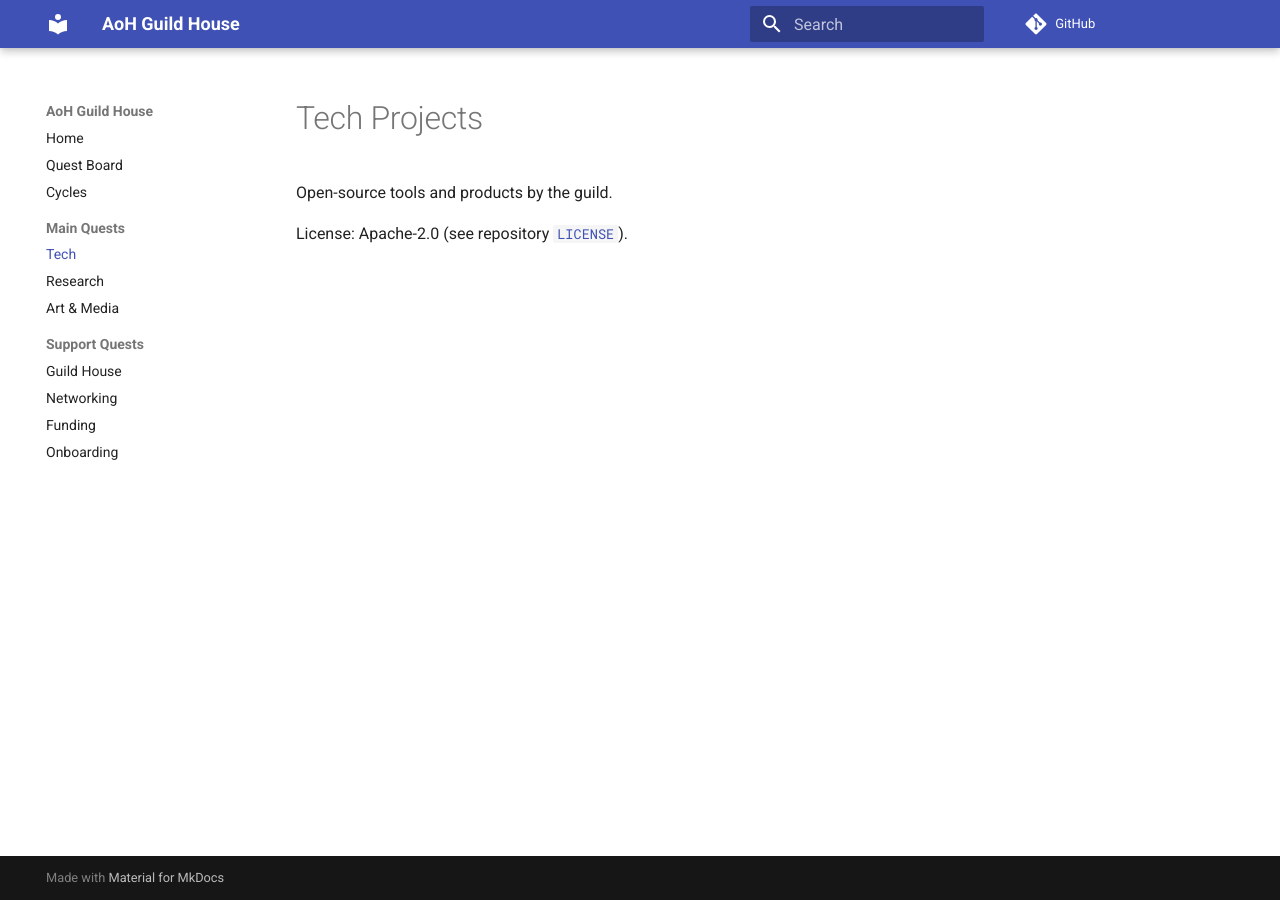
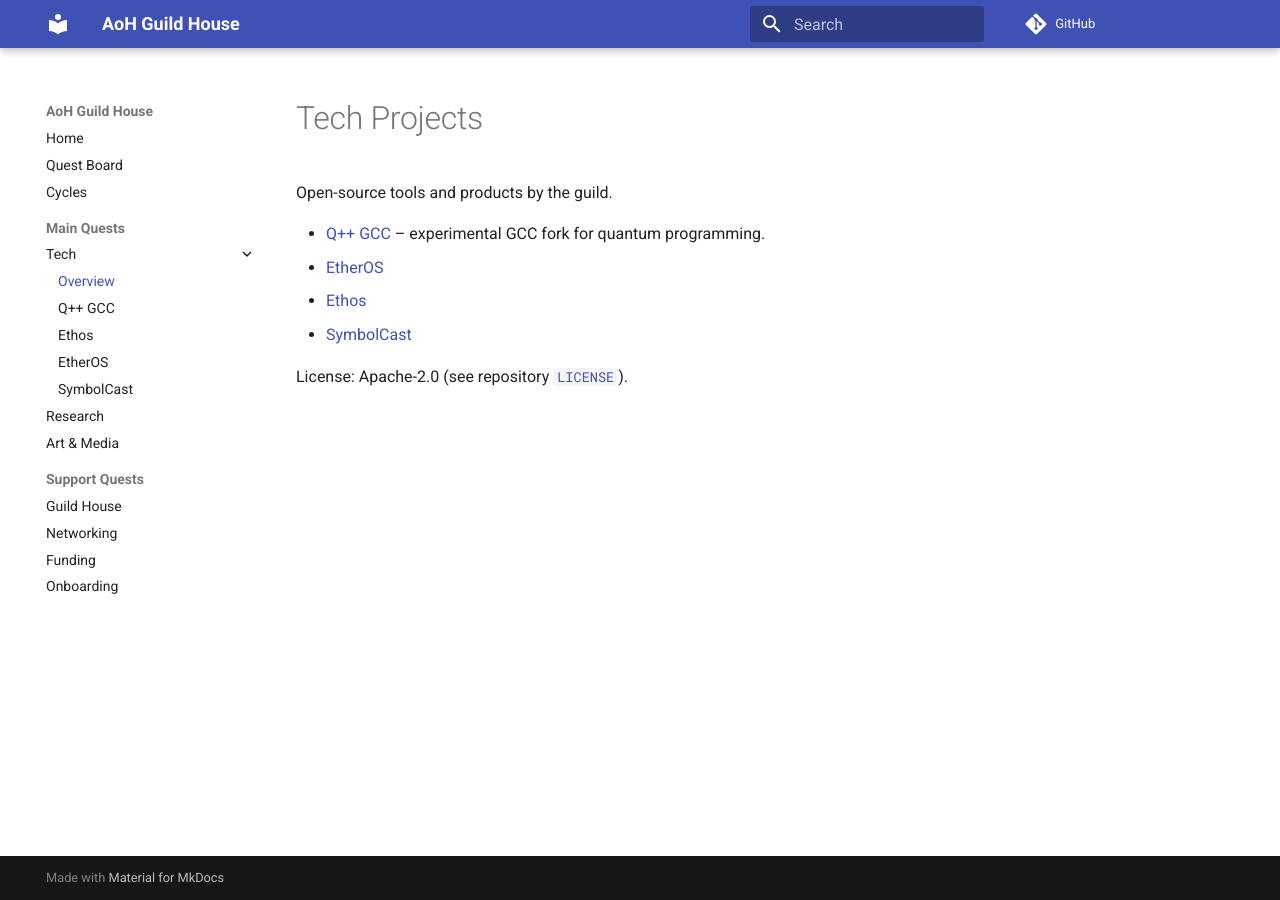
Before and after one commit to sefunmi4/aoh-guild, an MkDocs documentation site: the page built from docs/projects/README.md, in a window 1280 px wide. Built offline with MkDocs 1.6.1 and Material for MkDocs 9.7.7, drawn with Linux system fonts in a browser that asks for light colours; comment, search, counter and statistics services are not loaded.

Commit message:
docs: add qpp project to navigation

```diff
--- a/docs/projects/README.md
+++ b/docs/projects/README.md
@@ -2,4 +2,9 @@
 
 Open-source tools and products by the guild.
 
+- [Q++ GCC](qpp/README.md) – experimental GCC fork for quantum programming.
+- [EtherOS](etheros/README.md)
+- [Ethos](ethos/README.md)
+- [SymbolCast](symbolcast/README.md)
+
 License: Apache-2.0 (see repository [`LICENSE`](../LICENSE)).
--- a/mkdocs.yml
+++ b/mkdocs.yml
@@ -12,7 +12,12 @@ nav:
   - Quest Board: QUEST_BOARD.md
   - Cycles: CYCLES.md
   - Main Quests:
-      - Tech: projects/README.md
+      - Tech:
+          - Overview: projects/README.md
+          - Q++ GCC: projects/qpp/README.md
+          - Ethos: projects/ethos/README.md
+          - EtherOS: projects/etheros/README.md
+          - SymbolCast: projects/symbolcast/README.md
       - Research: research/README.md
       - Art & Media: media/README.md
   - Support Quests:
```
